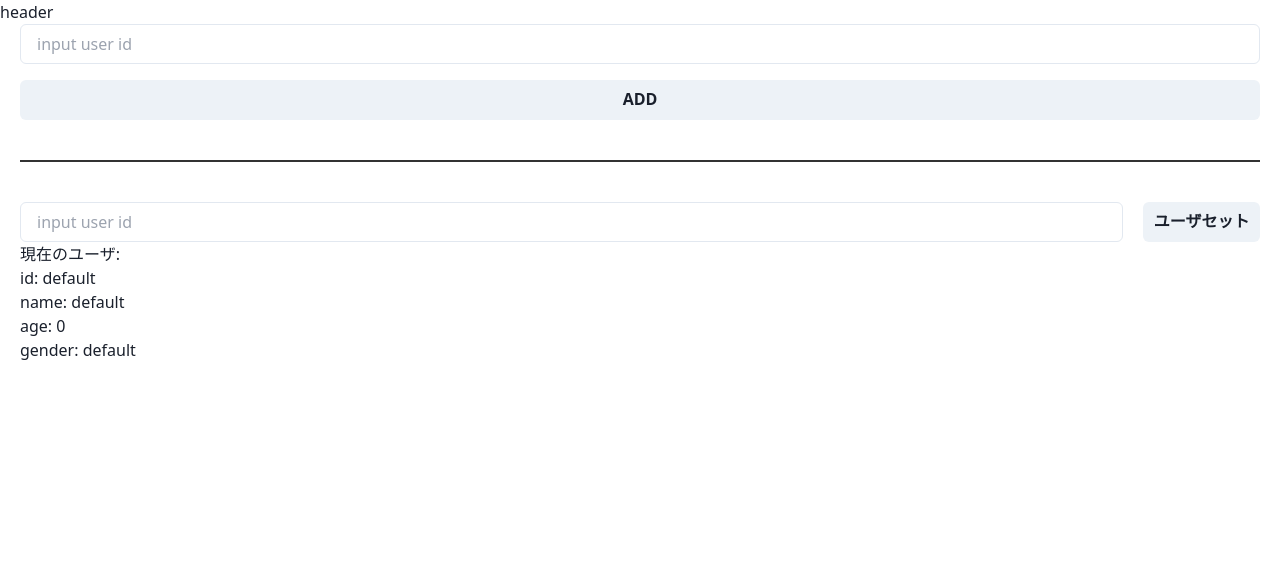
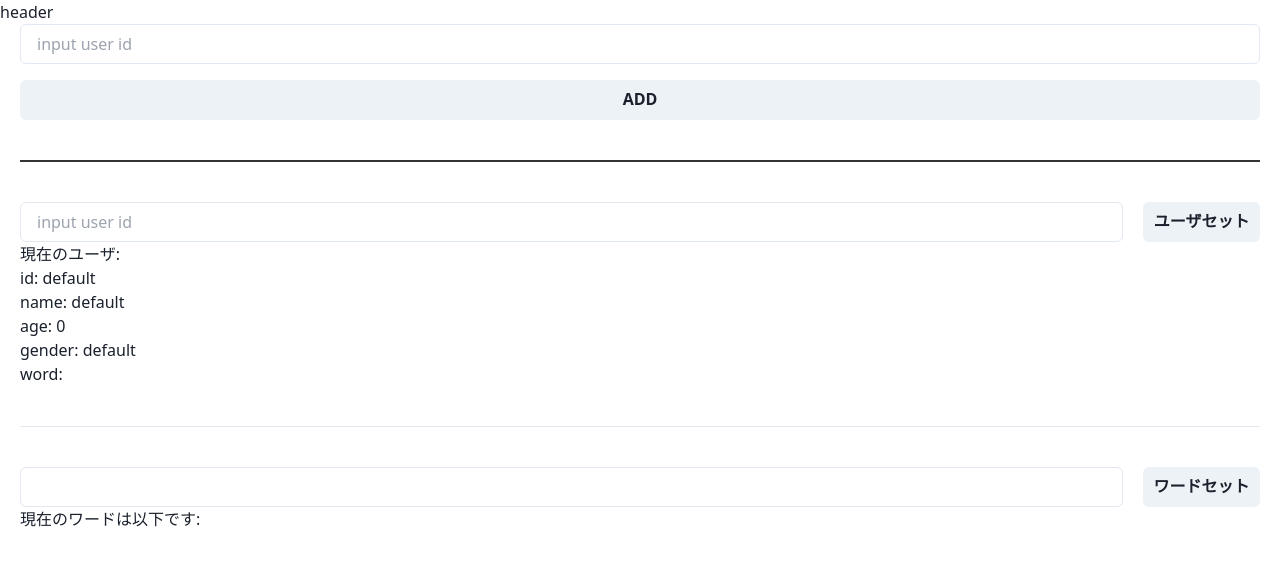
Before and after one commit to yugo-ibuki/recoil-playground, a Next.js app: page / in a window 1280 px wide. Shown: the top 566 px of the page. Built offline with nearby package versions, Linux system fonts and the light colour scheme.

Commit message:
feat: userにwordを追加

```diff
--- a/src/components/User/index.tsx
+++ b/src/components/User/index.tsx
@@ -3,6 +3,7 @@ import { userSelectors } from '@recoil/user/selector'
 
 export const User: FC = () => {
   const user = userSelectors.useGetUser()
+  console.log(user)
   return (
     <div>
       <p>現在のユーザ: </p>
@@ -11,6 +12,7 @@ export const User: FC = () => {
         <li>name: {user.name}</li>
         <li>age: {user.age}</li>
         <li>gender: {user.gender}</li>
+        <li>word: {user.word}</li>
       </ul>
     </div>
   )
--- a/src/pages/index.tsx
+++ b/src/pages/index.tsx
@@ -5,14 +5,18 @@ import { todoActions } from '@recoil/todo/actions'
 import { Box, Button, Input as CInput } from '@chakra-ui/react'
 import { Input } from '@components/Input'
 import { userActions } from '@recoil/user/actions'
+import { wordActions } from '@recoil/word/actions'
 import { User } from '@components/User'
 import { TodoList } from '@components/TodoList'
+import { wordSelectors } from '@recoil/word/selector'
 
 const Home: NextPage = () => {
   const [input, setInput] = useState('')
   const [input2, setInput2] = useState('')
+  const [input3, setInput3] = useState('')
   const addTodo = todoActions.useAddTodoItem()
   const setUser = userActions.useSetUser()
+  const setWord = wordActions.useSetWord()
 
   return (
     <div>
@@ -33,13 +37,30 @@ const Home: NextPage = () => {
 
       <Box sx={{ display: 'block', margin: '40px 0', border: '1px solid #333' }} />
 
-      <Box>
+      <Box sx={{
+        margin: '40px 0',
+      }}>
         <div className="flex gap-x-5">
           <CInput placeholder="input user id" onChange={(e: ChangeEvent<HTMLInputElement>) => setInput2(e.target.value)} />
           <Button onClick={() => setUser(input2)}>ユーザセット</Button>
         </div>
         <User />
       </Box>
+
+      <hr/>
+
+      <Box sx={{
+        margin: '40px 0',
+      }}>
+        <div className="flex gap-x-5">
+          <CInput onChange={(e: ChangeEvent<HTMLInputElement>) => setInput3(e.target.value)} />
+          <Button onClick={() => setWord(input3)}>ワードセット</Button>
+        </div>
+        <div>
+          現在のワードは以下です:
+          <p>{wordSelectors.useGetWord().word}</p>
+        </div>
+      </Box>
     </div>
   )
 }
--- a/src/recoil/key.ts
+++ b/src/recoil/key.ts
@@ -1,11 +1,13 @@
 export enum RecoilAtomKeys {
   TODO_STATE = 'todoState',
   USER_STATE = 'userState',
+  WORD_STATE = 'wordState',
 }
 
 export enum RecoilSelectorKeys {
   TODO_TODOS = 'Todo_todos',
   TODO_TODO_ITEM = 'Todo_todoItem',
   USER_INFO = 'User_info',
+  WORD_INFO = 'Word_info',
   USER_INFO_NAME = 'User_info_name',
 }
--- a/src/recoil/user/actions.ts
+++ b/src/recoil/user/actions.ts
@@ -8,16 +8,17 @@ type Actions = {
 
 export const userActions: Actions = {
   // Userを変更
-  useSetUser: () =>
-    useRecoilCallback(({ set }) => (userid: string) => {
+  useSetUser: () => {
+    return useRecoilCallback(({ set }) => (userid: string) => {
       set(userState, (prev) => {
         return {
           user: {
             ...prev.user,
             ...userMock,
             id: userid,
-          }
+          },
         }
       })
-    }, []),
+    }, [])
+  }
 }
--- a/src/recoil/user/selector.ts
+++ b/src/recoil/user/selector.ts
@@ -2,15 +2,25 @@ import type { User } from './state'
 import { userState } from './state'
 import { selector, useRecoilValue } from 'recoil'
 import { RecoilSelectorKeys } from '../key'
+import { WordState, wordState } from '@recoil/word/state'
+
+type UserWithWord = User & WordState
 
 type UserSelectors = {
-  useGetUser: () => User
+  useGetUser: () => UserWithWord
 }
 
 // Userを読み出す
-const userSelector = selector<User>({
+const userSelector = selector<UserWithWord>({
   key: RecoilSelectorKeys.USER_INFO,
-  get: ({ get }) => get(userState).user
+  get: ({ get }) => {
+    const user = get(userState).user
+    const word = get(wordState).word
+    return {
+      ...user,
+      word
+    }
+  }
 })
 
 export const userSelectors: UserSelectors = {
--- /dev/null
+++ b/src/recoil/word/actions.ts
@@ -0,0 +1,17 @@
+import { useRecoilCallback } from 'recoil'
+import { wordState } from '@recoil/word/state'
+
+type Actions = {
+    useSetWord: () => (word: string) => void;
+}
+
+export const wordActions: Actions = {
+  useSetWord: () =>
+    useRecoilCallback(({ set }) => (word: string) => {
+      set(wordState, () => {
+        return {
+          word: word,
+        }
+      });
+    }, []),
+}
--- /dev/null
+++ b/src/recoil/word/selector.ts
@@ -0,0 +1,17 @@
+import type { WordState } from './state'
+import { wordState } from './state'
+import { RecoilSelectorKeys } from '@recoil/key'
+import { selector, useRecoilValue } from 'recoil'
+
+type WordSelectors = {
+  useGetWord: () => WordState
+}
+
+const wordSelector = selector<WordState>({
+  key: RecoilSelectorKeys.WORD_INFO,
+  get: ({ get }) => get(wordState)
+})
+
+export const wordSelectors: WordSelectors = {
+  useGetWord: () => useRecoilValue(wordSelector),
+}
--- /dev/null
+++ b/src/recoil/word/state.ts
@@ -0,0 +1,13 @@
+import { atom } from 'recoil'
+import { RecoilAtomKeys } from '@recoil/key'
+
+export type WordState = {
+  word: string
+}
+
+export const wordState = atom<WordState>({
+  key: RecoilAtomKeys.WORD_STATE,
+  default: {
+    word: ''
+  }
+})
```
